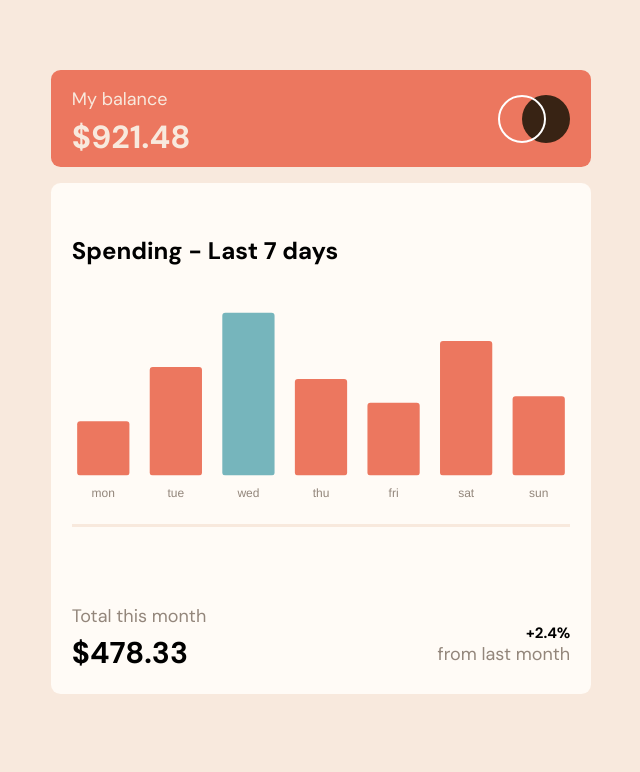
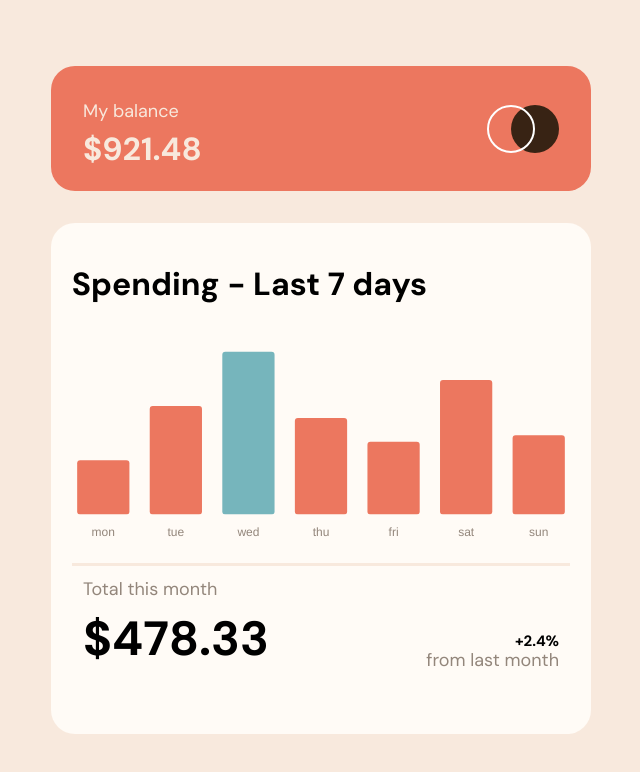
Before and after one commit to phoobynet/fm-expense-chart-component, a Vue app: page / in a window 1536 px wide. Shown: the top 772 px of the page, without its empty margins (447-1087 px from the left). Built offline with nearby package versions, Linux system fonts and the light colour scheme.

Commit message:
Minor layout adjustments

```diff
--- a/src/components/SpendingCard.vue
+++ b/src/components/SpendingCard.vue
@@ -31,6 +31,7 @@ provide<WeeklySpend>(WeeklySpendKey, props.weeklySpend)
   @media screen and (min-width: 1440px) {
     width: 540px;
     min-height: 660px;
+    gap: 2rem;
   }
 }
 </style>
--- a/src/components/SpendingCardHeader.vue
+++ b/src/components/SpendingCardHeader.vue
@@ -53,6 +53,9 @@ const balance = computed(() => numeral(weeklySpend?.balance).format('$0,0.00'))
 
 @media screen and (min-width: 1440px) {
   .spending-card-header {
+    height: 125px;
+    padding: 2rem 2rem;
+    border-radius: 1.5rem;
     .logo {
       width: 72px;
       height: 48px;
--- a/src/components/SpendingCardMain.vue
+++ b/src/components/SpendingCardMain.vue
@@ -8,6 +8,7 @@ import SpendingCardMainHeader from '@/components/SpendingCardMainHeader.vue'
   <div class="spending-chart-main">
     <SpendingCardMainHeader :period-in-days="7" />
     <SpendingCardMainChart />
+    <div class="separator"></div>
     <SpendingCardMainFooter />
   </div>
 </template>
@@ -16,7 +17,7 @@ import SpendingCardMainHeader from '@/components/SpendingCardMainHeader.vue'
 .spending-chart-main {
   display: grid;
   grid-template-columns: 1fr;
-  grid-template-rows: 1fr 255px 2.2fr;
+  grid-template-rows: 1fr 255px auto 2.2fr;
   background-color: #fffbf6;
   min-height: 421px;
   border-radius: 0.6rem;
@@ -24,6 +25,13 @@ import SpendingCardMainHeader from '@/components/SpendingCardMainHeader.vue'
 
   @media screen and (min-width: 1440px) {
     min-height: 511px;
+    border-radius: 1.5rem;
+  }
+
+  .separator {
+    background-color: var(--color-neutral-cream);
+    height: 3px;
+    margin: 0 1.3rem;
   }
 }
 </style>
--- a/src/components/SpendingCardMainChart.vue
+++ b/src/components/SpendingCardMainChart.vue
@@ -105,7 +105,7 @@ const chartData = computed<ChartData<'bar'>>(() => {
 </script>
 
 <template>
-  <div>
+  <div class="spending-card-main-chart">
     <Bar
       :data="chartData"
       :options="options"
@@ -113,4 +113,7 @@ const chartData = computed<ChartData<'bar'>>(() => {
   </div>
 </template>
 
-<style lang="scss" scoped></style>
+<style lang="scss" scoped>
+.spending-card-main-chart {
+}
+</style>
--- a/src/components/SpendingCardMainFooter.vue
+++ b/src/components/SpendingCardMainFooter.vue
@@ -23,15 +23,15 @@ const differenceFromLastMonth = computed(() => {
 
 <template>
   <div class="spending-chart-main-footer">
-    <div>
-      <div class="caption">Total this month</div>
+    <div class="caption">Total this month</div>
+    <div class="values">
       <div class="total-this-month">{{ totalThisMonth }}</div>
-    </div>
-    <div>
-      <div class="difference-from-last-month">
-        {{ differenceFromLastMonth }}
+      <div class="diff-container">
+        <div class="diff">
+          {{ differenceFromLastMonth }}
+        </div>
+        <div class="caption">from last month</div>
       </div>
-      <div class="caption">from last month</div>
     </div>
   </div>
 </template>
@@ -39,12 +39,18 @@ const differenceFromLastMonth = computed(() => {
 <style lang="scss" scoped>
 .spending-chart-main-footer {
   display: flex;
+  flex-direction: column;
+  gap: 0;
   justify-content: space-between;
-  align-items: end;
-  border-top-color: var(--color-neutral-cream);
-  border-top-style: solid;
-  border-top-width: 3px;
   margin: 0 1.3rem 0.6rem;
+  align-self: end;
+
+  .values {
+    display: flex;
+    flex-direction: row;
+    justify-content: space-between;
+    align-items: flex-end;
+  }
 
   .caption {
     color: var(--color-neutral-medium-brown);
@@ -57,19 +63,24 @@ const differenceFromLastMonth = computed(() => {
     font-weight: 700;
     font-size: 30px;
     letter-spacing: 0;
-    line-height: 30px;
-    padding-top: 0.5rem;
   }
 
-  .difference-from-last-month {
+  .diff {
     font-weight: 700;
     font-size: 15px;
     letter-spacing: 0;
     text-align: right;
-    line-height: 15px;
+  }
+
+  .diff-container {
+    text-align: right;
+    line-height: 1.2rem;
+    padding-bottom: 0.3rem;
   }
 
   @media screen and (min-width: 1440px) {
+    margin: 0 2rem 2.7rem;
+
     .caption {
       color: var(--color-neutral-medium-brown);
       font-size: 18px;
@@ -79,13 +90,13 @@ const differenceFromLastMonth = computed(() => {
 
     .total-this-month {
       font-weight: 700;
-      font-size: 30px;
+      font-size: 48px;
       letter-spacing: 0;
     }
 
     .difference-from-last-month {
       font-weight: 700;
-      font-size: 15px;
+      font-size: 18px;
       letter-spacing: 0;
       text-align: right;
     }
--- a/src/components/SpendingCardMainHeader.vue
+++ b/src/components/SpendingCardMainHeader.vue
@@ -15,6 +15,13 @@ const props = defineProps<{ periodInDays: number }>()
   h1 {
     font-size: 1.5rem;
     font-weight: 700;
+    letter-spacing: 0;
+  }
+
+  @media screen and (min-width: 1440px) {
+    h1 {
+      font-size: 2rem;
+    }
   }
 }
 </style>
```
